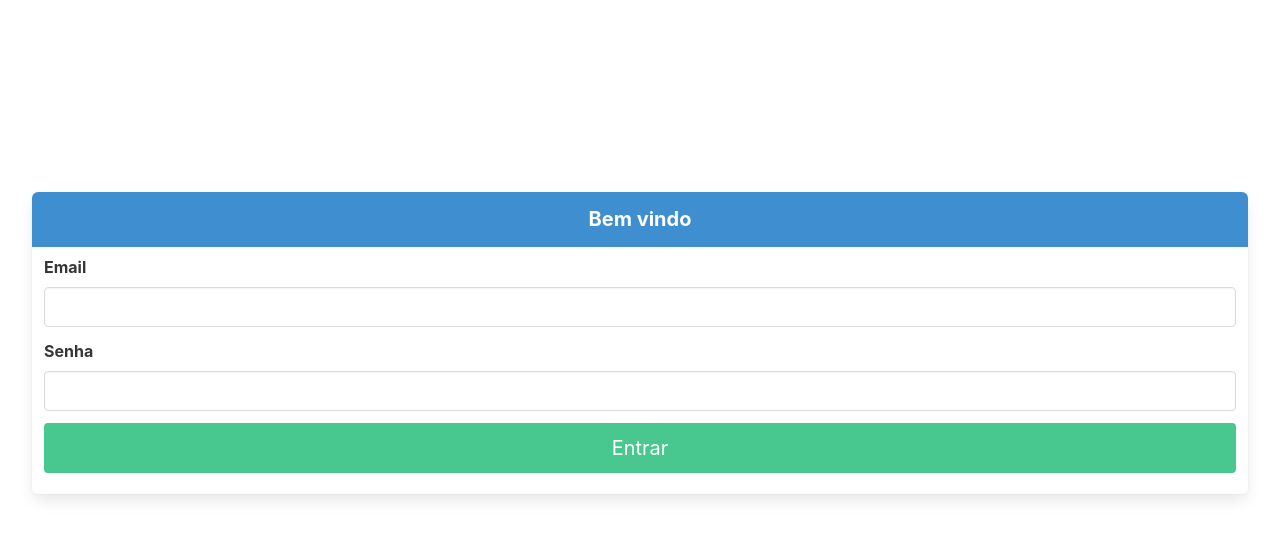
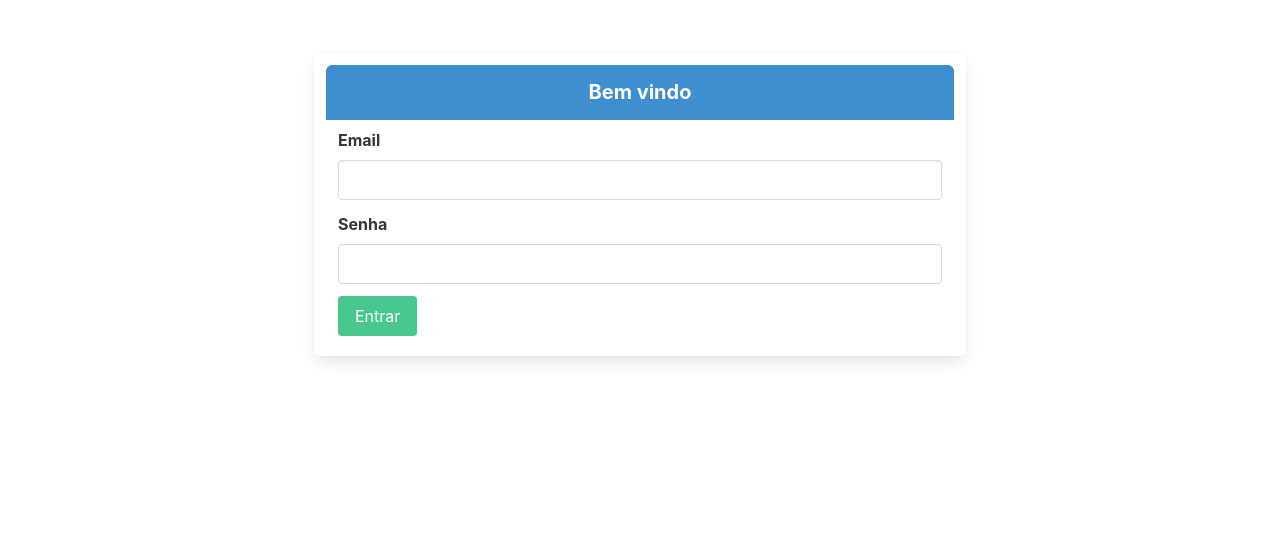
Before and after one commit to joaofelipesus/gym-client, a Vue app: page /#/ in a window 1280 px wide. Shown: the top 538 px of the page. Built offline with nearby package versions, Linux system fonts and the light colour scheme.

Commit message:
Ajusted login form to work in desktop too.

```diff
--- a/src/components/LoginForm.vue
+++ b/src/components/LoginForm.vue
@@ -1,6 +1,7 @@
 <template>
 
-  <div id="login-form" class="panel is-info">
+  <div class="columns">
+    <div id="login-form" class="column panel is-info is-fullwidth-mobile is-half-desktop is-offset-one-quarter-desktop is-paddingless-desktop">
       <p class="has-text-centered panel-heading">Bem vindo</p>
       <div class="panel-block">
         <form>
@@ -12,25 +13,25 @@
             <label class="label">Senha</label>
             <input class="input" type="password">
           </div>
-        <button class="button is-medium is-fullwidth is-success">
+          <button class="button is-medium-mobile is-fullwidth-mobile is-success">
             Entrar
           </button>
         </form>
       </div>
     </div>
+  </div>
+
 
 </template>
 
 <style lang="scss">
 
   #login-form{
-    width: 95%;
-    margin-left: 2.5%;
-    margin-top: 15%;
-    padding-bottom: 1%;
+    margin-top: 5%;
   }
 
   form{
     width: 100%;
   }
+
 </style>
```
Lines whose indentation alone changed are shown as unchanged.
